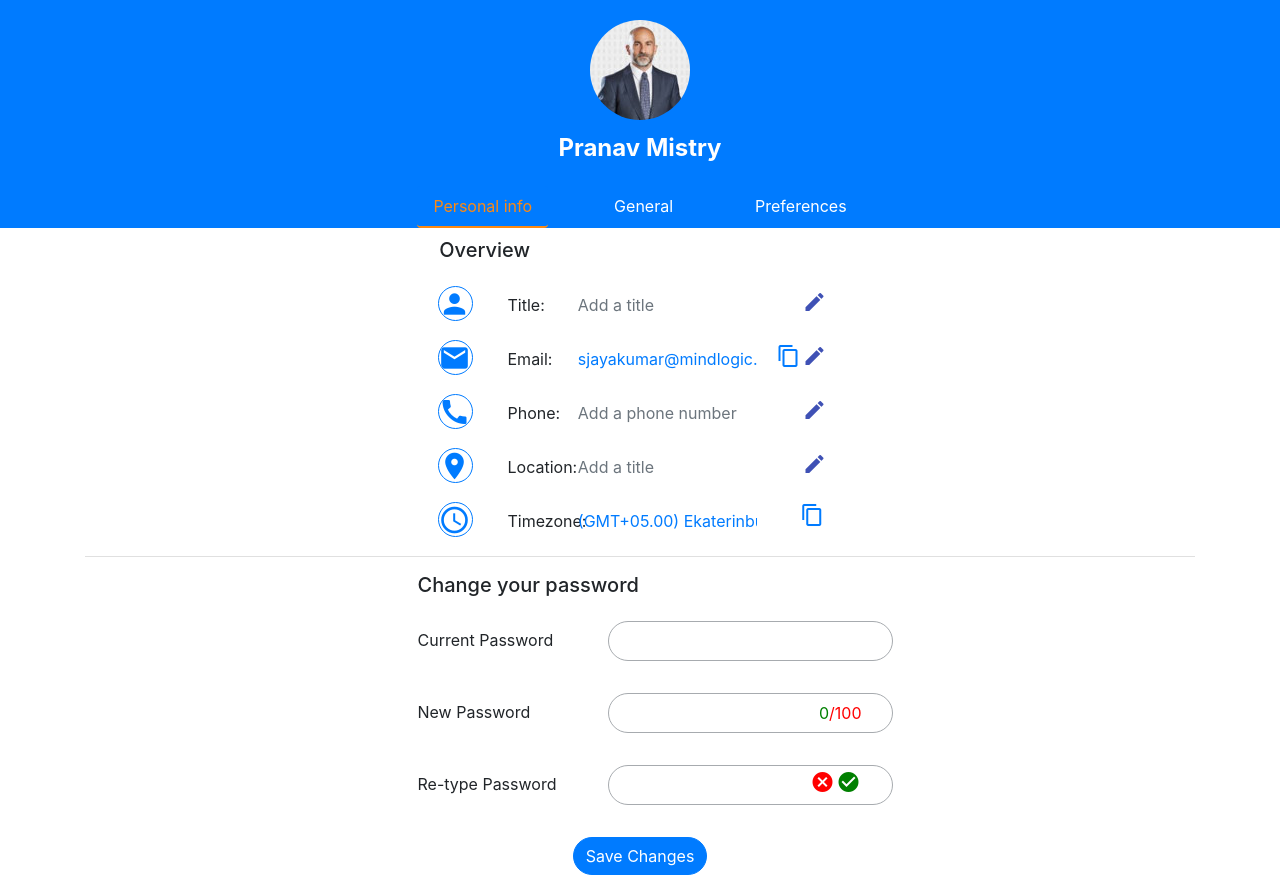
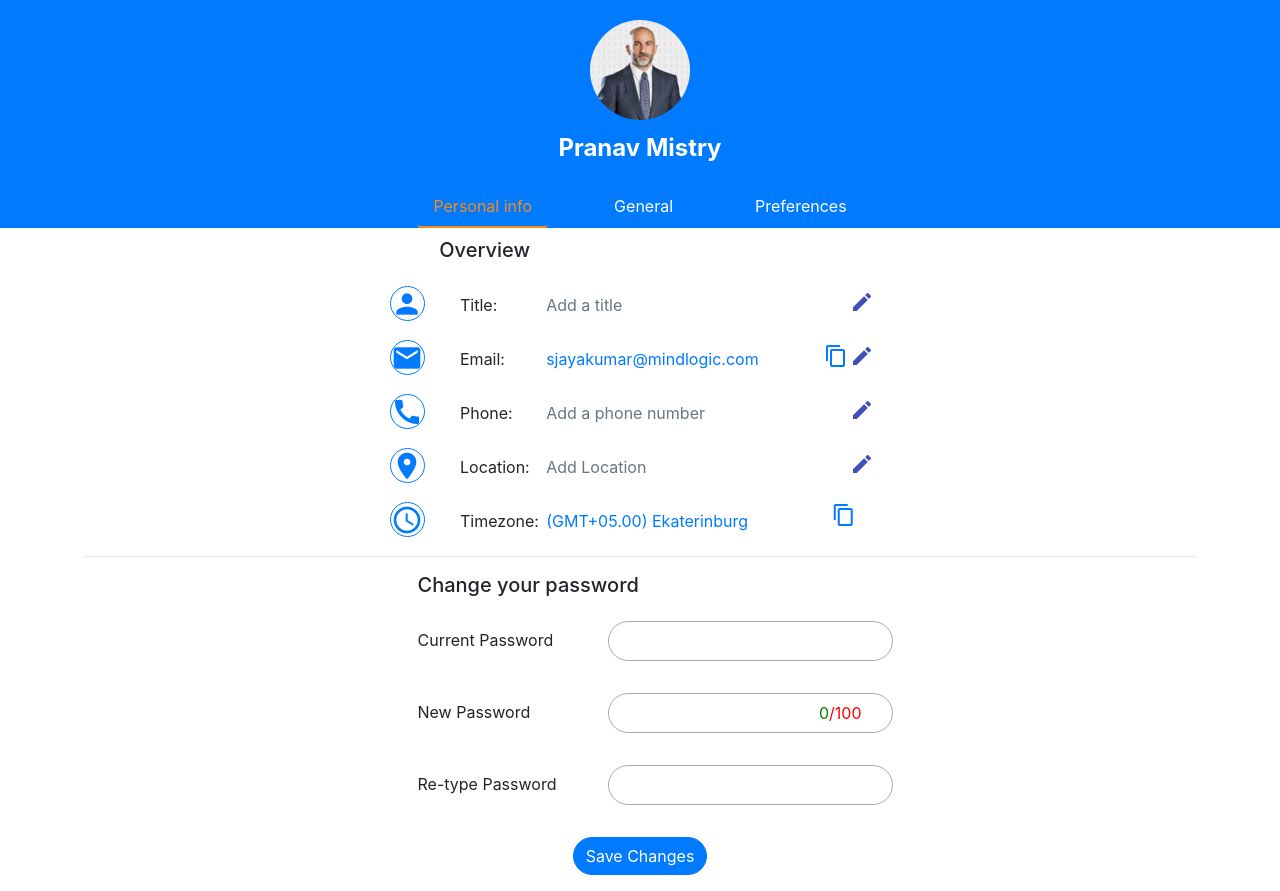
Before and after one commit to Pavithrapkr/User_info, an Angular app: page / in a window 1280 px wide. Built offline with nearby package versions, Linux system fonts and the light colour scheme.

Commit message:
Password Corrections commit

```diff
--- a/src/app/user-profile/user-profile.component.html
+++ b/src/app/user-profile/user-profile.component.html
@@ -1,4 +1,4 @@
-<div class="container-sm form-group">
+<div class="container container-sm form-group">
     <form [formGroup]="userForm">
         <div class="row form-group font-weight-bold">
             <h5 class="col-sm-5 d-flex justify-content-end">Overview</h5>
@@ -6,7 +6,7 @@
         </div>
         <div class="row form-group justify-content-center">
             <mat-icon class="field-icon" aria-label="person">person</mat-icon>
-            <div class="row col-sm-4 border-dotted">
+            <div class="row col-sm-5 border-dotted">
                 <label class="col-sm-2 col-form-label">Title:</label>
                 <div class="col-sm-8">
                     <input class="form-control border-0 shadow-none" formControlName="title" placeholder="Add a title">
@@ -26,7 +26,7 @@
         </div>
         <div class="row form-group justify-content-center">
             <mat-icon class="field-icon" aria-label="email">email</mat-icon>
-            <div class="row col-sm-4 border-dotted">
+            <div class="row col-sm-5 border-dotted">
                 <label class="col-sm-2 col-form-label">Email:</label>
                 <div class="col-sm-8">
                     <input type="email" class="form-control border-0 shadow-none text-primary" formControlName="email">
@@ -49,7 +49,7 @@
         </div>
         <div class="row form-group justify-content-center">
             <mat-icon class="field-icon" aria-label="call">call</mat-icon>
-            <div class="row col-sm-4 border-dotted">
+            <div class="row col-sm-5 border-dotted">
                 <label class="col-sm-2 col-form-label">Phone:</label>
                 <div class="col-sm-8">
                     <input class="form-control border-0 shadow-none"  placeholder="Add a phone number" formControlName="phone" >
@@ -69,10 +69,10 @@
         </div>
         <div class="row form-group justify-content-center">
             <mat-icon class="field-icon" aria-label="location_on">location_on</mat-icon>
-            <div class="row col-sm-4 border-dotted">
+            <div class="row col-sm-5 border-dotted">
                 <label class="col-sm-2 col-form-label">Location:</label>
                 <div class="col-sm-8">
-                    <input class="form-control border-0 shadow-none" placeholder="Add a title" formControlName="location">
+                    <input class="form-control border-0 shadow-none" placeholder="Add Location" formControlName="location">
                 </div>
                 <div class="col-sm-2 d-flex justify-content-end">
                     <button type="button" class="btn btn-xs btn-size shadow-none" (click)="saveChanges('location')" *ngIf="!disable.location">
@@ -89,7 +89,7 @@
         </div>
         <div class="row form-group justify-content-center">
             <mat-icon class="field-icon" aria-label="access_time">access_time</mat-icon>
-            <div class="row col-sm-4 border-dotted">
+            <div class="row col-sm-5 border-dotted">
                 <label class="col-sm-2 col-form-label">Timezone:</label>
                 <div class="col-sm-8">
                     <input class="form-control border-0 shadow-none text-primary" disabled=true formControlName="timezone">
@@ -110,7 +110,7 @@
         <div class="row form-group justify-content-center">
             <label class="label-style col-sm-2 col-form-label">Current Password</label>
             <div class="border-solid row form-group col-sm-3">
-                <input class="form-control border-0 shadow-none" formControlName="currentPassword">
+                <input type="password" class="form-control border-0 shadow-none" formControlName="currentPassword">
             </div>
         </div>
         <div class="row form-group justify-content-center">
@@ -125,19 +125,19 @@
         </div>
         <div class="row form-group justify-content-center">
             <label class="label-style col-sm-2 col-form-label">Re-type Password</label>
-            <div [class.error]="incorrectPassword" class="border-solid row form-group col-sm-3 ">
-                <input type="password" class="col-sm-9 form-control border-0 shadow-none" formControlName="confirmPassword">
+            <div [class.error]="isPasswordError" class="border-solid row form-group col-sm-3 ">
+                <input type="password" class="col-sm-9 form-control border-0 shadow-none" formControlName="confirmPassword" (input)="confirmPassword()">
                 <div class="col-sm-3 d-flex justify-content-end">
-                    <button type="button" class="btn btn-xs btn-size shadow-none" (click)="clearPassword()">
+                    <button type="button" class="btn btn-xs btn-size shadow-none" *ngIf="incorrectPassword" (click)="clearPassword()">
                         <mat-icon class="color-red" aria-label="cancel">cancel</mat-icon>
                     </button>
-                    <button type="button" class="btn btn-xs btn-size shadow-none" (click)="confirmPassword()">
+                    <button type="button" class="btn btn-xs btn-size shadow-none" *ngIf="correctPassword" >
                         <mat-icon class="color-green" aria-label="check_circle">check_circle</mat-icon>
                     </button>
                 </div>
             </div>
         </div>
-        <div class="text-danger row form-group justify-content-center" *ngIf="incorrectPassword">*Password Wrong</div>
+        <div class="text-danger row form-group justify-content-center" *ngIf="isPasswordError">*Password Wrong</div>
         <div class="row form-group  justify-content-center">
             <button class="btn-md justify-content-end btn btn-primary rounded-pill" (click)="saveForm()">Save Changes</button>
         </div>
--- a/src/app/user-profile/user-profile.component.ts
+++ b/src/app/user-profile/user-profile.component.ts
@@ -11,16 +11,12 @@ import {DataService} from '../data.service';
 export class UserProfileComponent implements OnInit {
   userForm :FormGroup;
   userDetails:Object;
-  isSaved = false;
-  percentage=0;
-  incorrectPassword = false;
-
-  disable  = {
-    title : true,
-    email : true,
-    phone : true,
-    location: true
-  }
+  isSaved :boolean= false;
+  percentage:number=0;
+  incorrectPassword : boolean= false;
+  correctPassword :boolean= false;
+  isPasswordError:boolean=false;
+  disable : any;
 
   savedValue = {
     title : '',
@@ -40,6 +36,7 @@ export class UserProfileComponent implements OnInit {
       newPassword: new FormControl('', Validators.required),
       confirmPassword: new FormControl('', Validators.required)
     });
+    this.resetDisplay();
   }
 
   ngOnInit(): void {
@@ -66,8 +63,14 @@ export class UserProfileComponent implements OnInit {
   }
 
   saveForm() {
-    this.userDetails = this.userForm.getRawValue();
-    console.log(JSON.stringify(this.userDetails));
+    if(!this.incorrectPassword){
+      this.isPasswordError=false;
+      this.resetDisplay();
+      this.userDetails = this.userForm.getRawValue();
+      console.log(JSON.stringify(this.userDetails));
+    }else{
+      this.isPasswordError=true;
+    }
   }
 
   copyContent (value:any) {
@@ -85,8 +88,13 @@ export class UserProfileComponent implements OnInit {
   }
 
   confirmPassword() {
-    this.incorrectPassword = (this.userForm.controls['newPassword'].value ===
-        this.userForm.controls['confirmPassword'].value) ? false : true;
+    if(this.percentage>60 && (this.userForm.controls['newPassword'].value === this.userForm.controls['confirmPassword'].value)){
+      this.incorrectPassword = false;
+      this.correctPassword = true;
+    }else if(this.percentage>=20){
+      this.incorrectPassword = true;
+      this.correctPassword = false;
+    }
   }
 
   clearPassword() {
@@ -94,4 +102,13 @@ export class UserProfileComponent implements OnInit {
     this.userForm.controls['confirmPassword'].setValue('');
   }
 
+  resetDisplay(){
+    this.disable= {
+      title : true,
+      email : true,
+      phone : true,
+      location: true
+    };
+  }
+
 }
```
